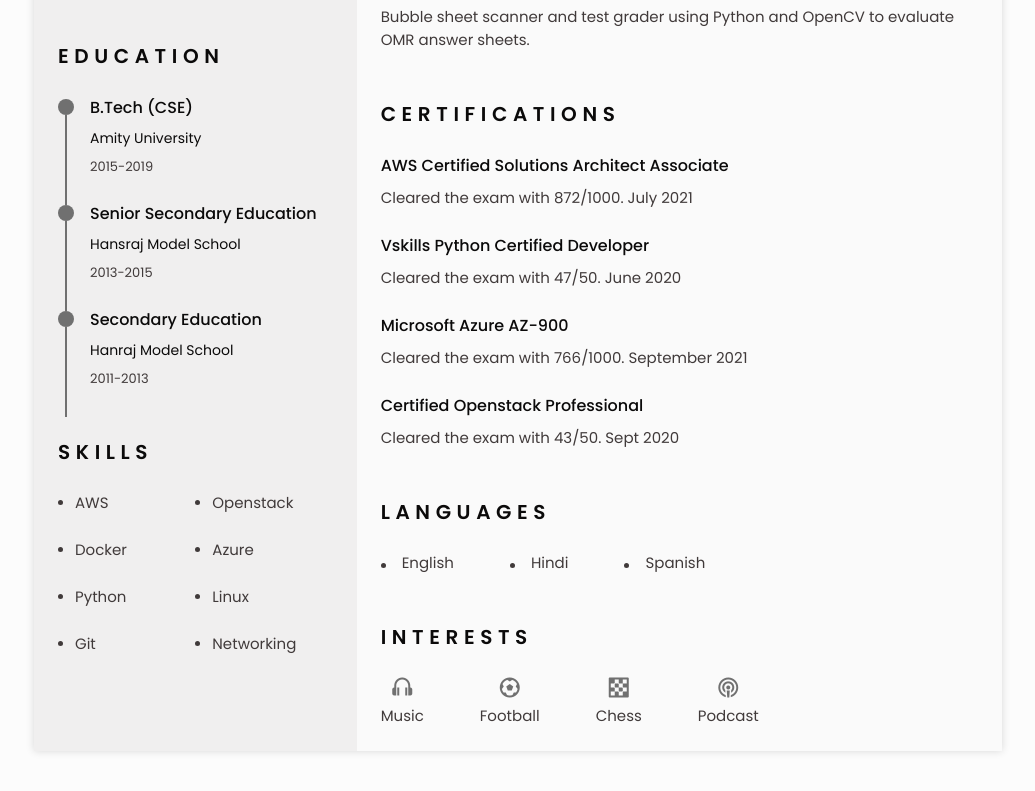
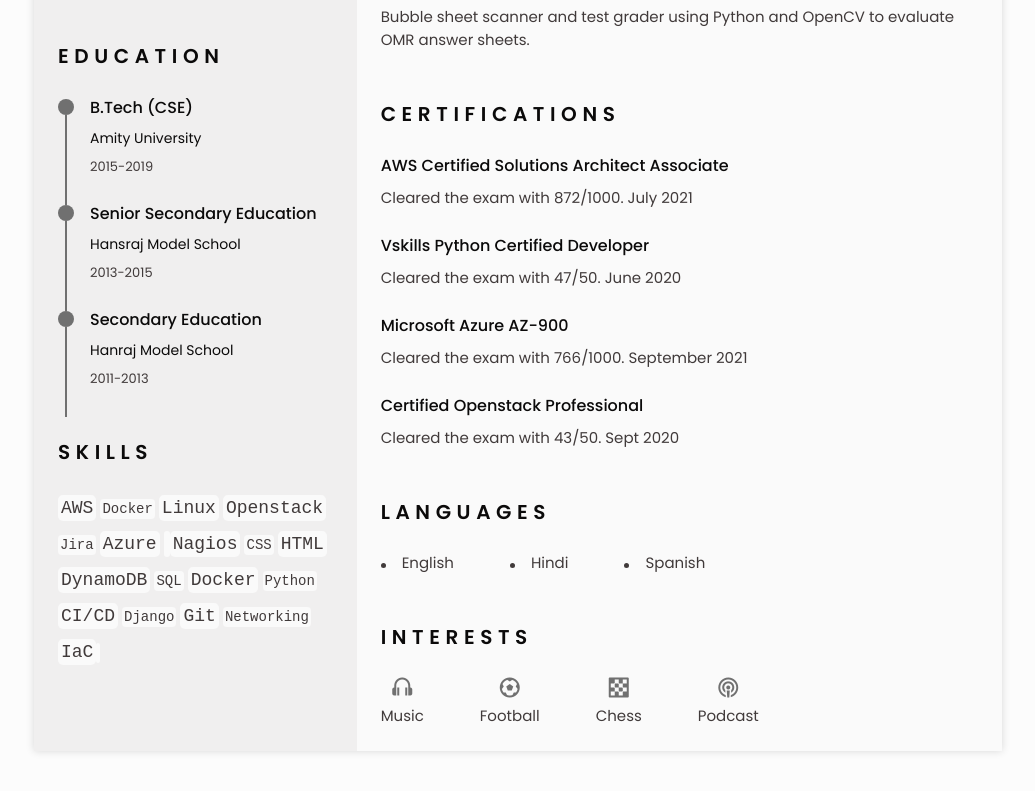
Before and after one commit to dharangsharma/Portfolio_Website, a plain HTML site: page index.html in a window 1280 px wide. Shown: the part 839-1630 px from the top of the page, without its empty margins (122-1157 px from the left). Drawn offline with nearby package versions, Linux system fonts and the light colour scheme.

Commit message:
modified skills section

```diff
--- a/assets/css/styles.css
+++ b/assets/css/styles.css
@@ -456,7 +456,12 @@ img{
 }
 
 /*========== SKILLS AND LANGUAGES ==========*/
-.skills__content,.languages__content{
+/* .skills__content,.languages__content{
+    grid-template-columns: repeat(2, 1fr);
+}
+ */
+
+.languages__content{
     grid-template-columns: repeat(2, 1fr);
 }
 
@@ -606,3 +611,30 @@ img{
 }
 
 /* Classes modified for large screen size */
+
+#skill {
+  display:inline;
+  font-family: "Courier New", Courier, monospace;
+  font-size: 14px !important;
+  color: var(--text-color);
+  background: var(--container-color);
+  padding: 2px;
+  border-radius: 4px;
+  line-height: 35px;
+}
+#skill:hover {
+    background: var(--container-color);
+}
+#skill-stronger {
+  display:inline;
+  font-family: "Courier New", Courier, monospace;
+  font-size: 18px !important;
+  color: var(--text-color);
+  background: var(--container-color);
+  padding: 3px;
+  border-radius: 5px;
+  line-height: 35px;
+}
+#skill-stronger:hover {
+  background : var(--container-color)
+}
--- a/index.html
+++ b/index.html
@@ -173,7 +173,7 @@
                     <h2 class="section-title">Skills</h2>
 
                     <div class="skills__content bd-grid">
-                        <ul class="skills__data">
+                        <!-- <ul class="skills__data">
                             <li class="skills__name">
                                 <span class="skills__circle"></span> AWS
                             </li>
@@ -202,11 +202,34 @@
                                 <span class="skills__circle"></span> Networking
                             </li>
                         </ul>
-
+ -->
+                        <div id="skills">
+                                <p id="skill-stronger">AWS</p>
+                                <p id="skill">Docker</p>
+                                <p id="skill-stronger">Linux</p>
+                                <p id="skill-stronger">Openstack</p>
+                                <p id="skill">Jira</p>
+                                <p id="skill-stronger">Azure</p>
+                                <p id="skill-stronger"></p>
+                                <p id="skill-stronger">Nagios</p>
+                                <p id="skill">CSS</p>
+                                <p id="skill-stronger">HTML</p>
+                                <p id="skill-stronger">DynamoDB</p>
+                                <p id="skill">SQL</p>
+                                <p id="skill-stronger">Docker</p>
+                                <p id="skill">Python</p>
+                                <p id="skill-stronger">CI/CD</p>
+                                <p id="skill">Django</p>
+                                <p id="skill-stronger">Git</p>
+                                <p id="skill">Networking</p>
+                                <p id="skill-stronger">IaC</p>
+                                <p id="skill"></p>
+                        </div>
                     </div>
                 </section>
 
             </div>
+
 
             <div class="resume__right">
                 <!--========== EXPERIENCE ==========-->
```
Also changed, not shown: 1 other file.
